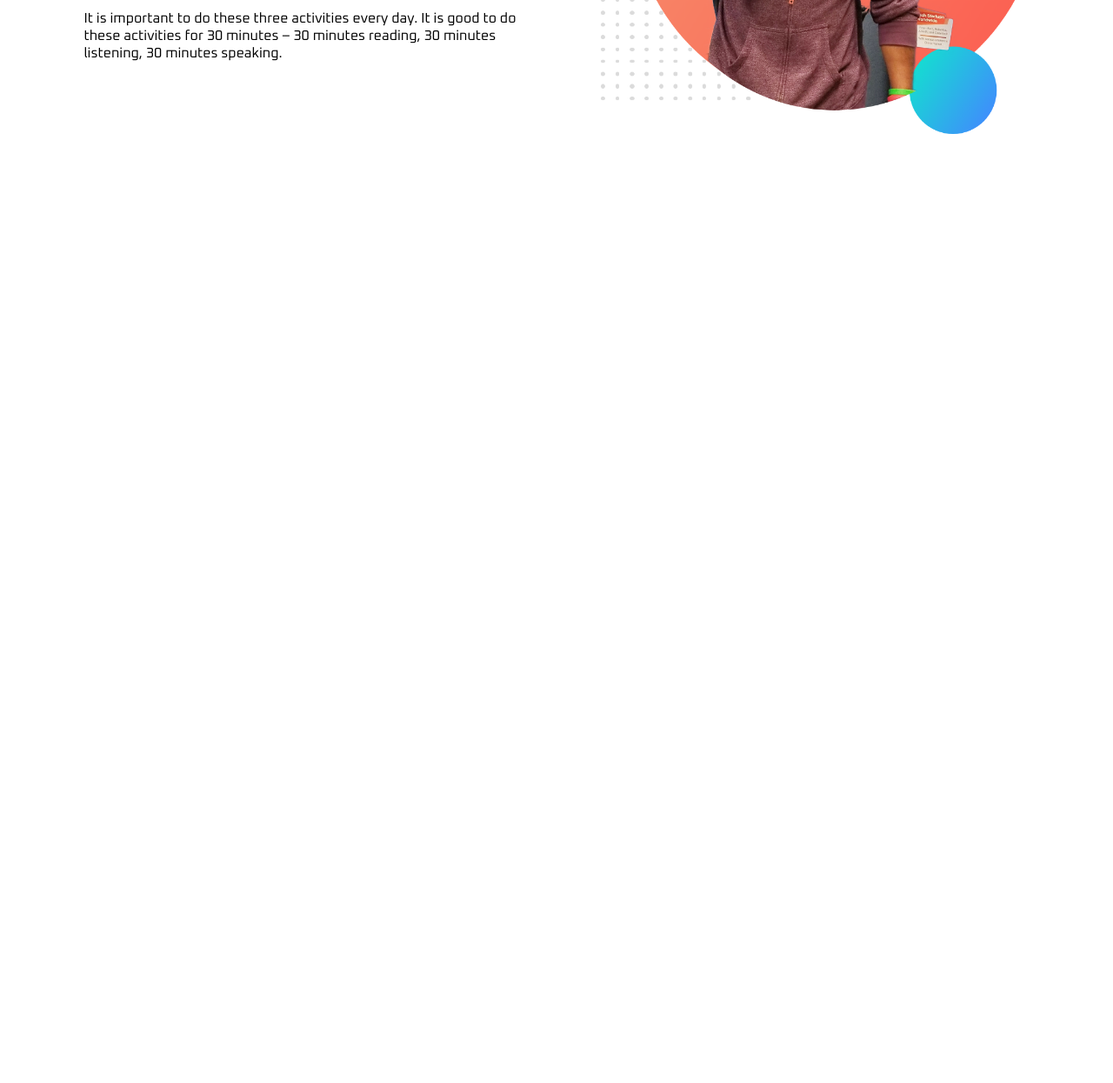
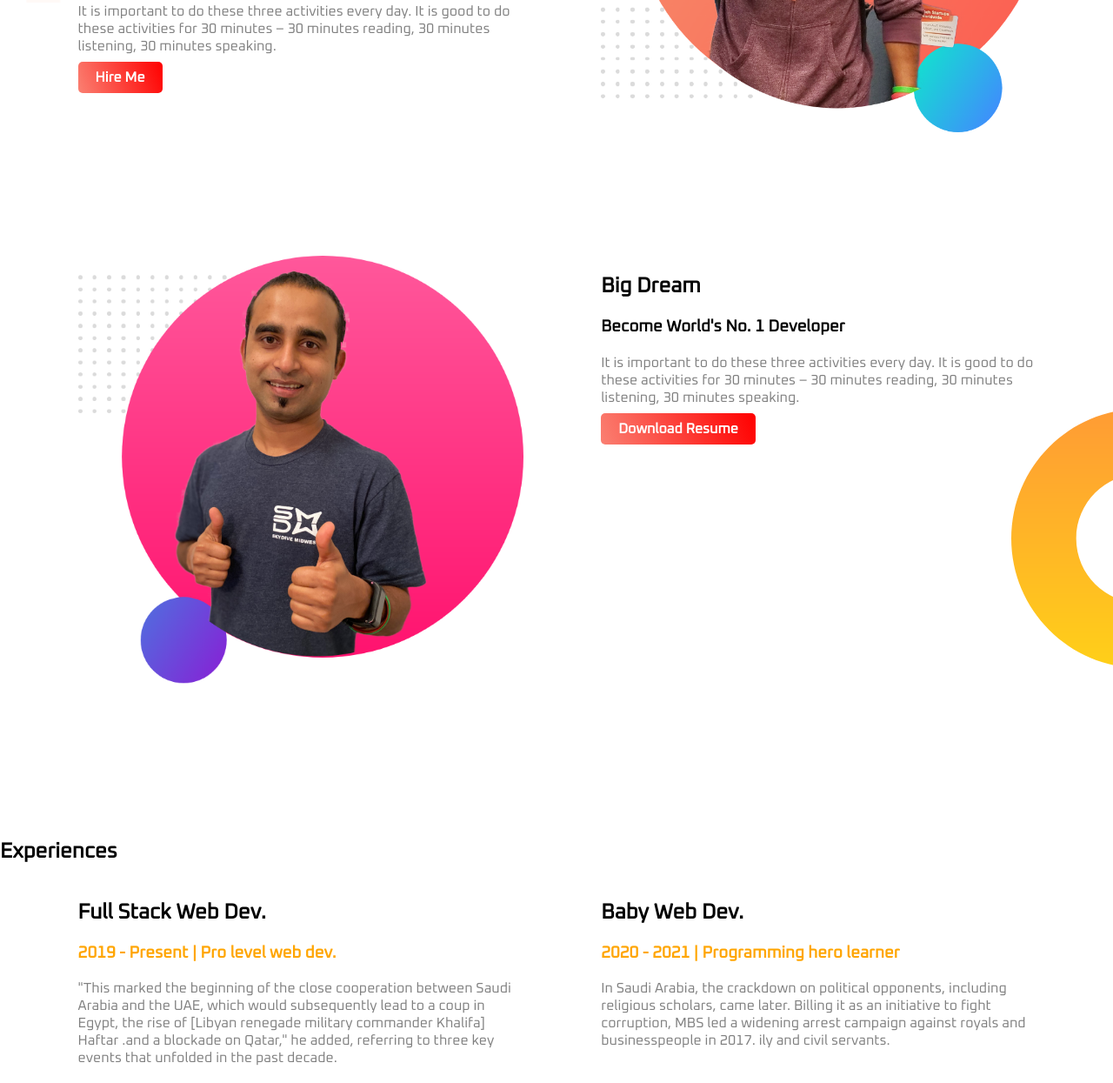
Before and after one commit to ismailEmonFu/web-portfolio, a plain HTML site: page index.html in a window 1280 px wide. Shown: the part 356-1601 px from the top of the page at 87% size. Before the commit the page ends 800 px from the top, so only its background shows below. Drawn offline with Linux system fonts and the light colour scheme.

Commit message:
Almost done website

```diff
--- a/index.html
+++ b/index.html
@@ -8,18 +8,49 @@
     <link rel="stylesheet" href="style.css">
 </head>
 <body>
-    <section>
+    <section class="top-banner">
         <div class="left-width">
             <h1>Welcome To</h1>
     <h1><span class="name-color">Ismail Siddiqi Emon</span> Website</h1>
     <h3>World Class Professional Web Designer</h3>
     <p>It is important to do these three activities every day. It is good to do these activities for 30 minutes – 30 minutes reading, 30 minutes listening, 30 minutes speaking.</p>
+    <a class="link-button" target="_blank" href="https://www.linkedin.com/in/ismail-emon-6312649b/">Hire Me</a>
         </div>
         <div class="left-width">
             <img src="images/jhankar.png">
         </div>
-
     </section>
-
+    <section class="dream-area">
+        <div class="half-width">
+            <img src="images/jhankar2.png" alt="">
+        </div>
+        <div class="half-width">
+            <h2>Big Dream</h2>
+            <h3>Become World's No. 1 Developer</h3>
+            <p>It is important to do these three activities every day. It is good to do these activities for 30 minutes – 30 minutes reading, 30 minutes listening, 30 minutes speaking.</p>
+            <a class="link-button" target="_blank" href="https://www.facebook.com/ismailemon2018">Download Resume</a>
+        </div>
+    </section>
+    <section class="experience-area">
+        <h2>Experiences</h2>
+        <div class="half-width single-experience">
+                <h2>Full Stack Web Dev.</h2>
+                <h3 class="name-color">2019 - Present | Pro level web dev.</h3>
+                <p>
+                    "This marked the beginning of the close cooperation between Saudi Arabia and the UAE, which would subsequently lead to a coup in Egypt, the rise of [Libyan renegade military commander Khalifa] Haftar .and a blockade on Qatar," he added, referring to three key events that unfolded in the past decade.
+                </p>
+        </div>
+        <div class="half-width single-experience">
+                <h2>Baby Web Dev.</h2>
+                <h3 class = "name-color">2020 - 2021 | Programming hero learner</h3>
+                <p>
+                    In Saudi Arabia, the crackdown on political opponents, including religious scholars, came later. Billing it as an initiative to fight corruption, MBS led a widening arrest campaign against royals and businesspeople in 2017.
+                    ily and civil servants.
+                </p>
+        </div>
+    </section>
+    <footer>
+        <p>@ Sony 2020 All rights reserved. </p>
+    </footer>
 </body>
 </html>
--- a/style.css
+++ b/style.css
@@ -1,4 +1,5 @@
 body{
+    margin: 0px;
     font-family: 'oxanium';
 }
 h1{
@@ -13,6 +14,49 @@ h1{
     margin-left: 5%;
     padding-left: 2%;
 }
+.half-width
+{
+    width: 40%;
+    float: left;
+    margin-left: 5%;
+    padding-left: 2%;
+}
 .left-width img{
     width: 100%;
 }
+.half-width img{
+    width: 100%;
+}
+.top-banner
+{
+    background-image: url("images/top-banner.png");
+    background-repeat: no-repeat;
+}
+section
+{
+    height: 500px;
+    padding-bottom: 150px;
+}
+p{
+    color: grey;
+}
+.link-button{
+    text-decoration: none;
+    background-image: linear-gradient(70deg, Salmon, Red);
+    padding: 10px 20px;
+    border-radius: 5px;
+    color: White;
+    font-weight: 700;
+}
+.dream-area{
+    background-image: url("images/dream-bg.png");
+    background-repeat: no-repeat;
+    background-position: right;
+}
+.single-experience{
+
+}
+footer p{
+    text-align: center;
+    font-size: 7px;
+}
```
